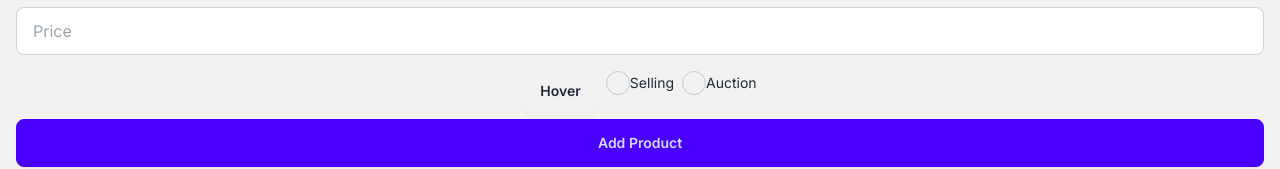
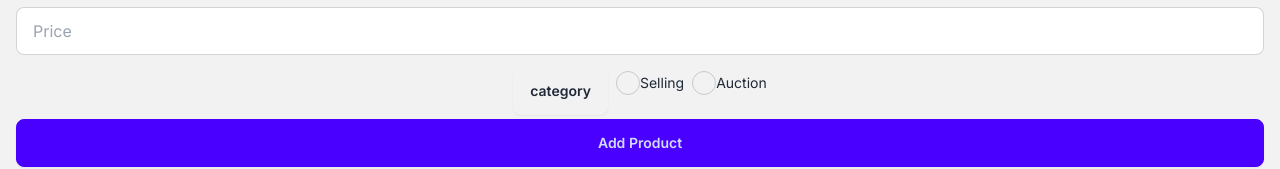
Before and after one commit to FrozeNxSouL/SE-Project, a Next.js app: page /add-product in a window 1280 px wide. Shown: the part 415-584 px from the top of the page. Built offline with nearby package versions, Linux system fonts and the light colour scheme.

Commit message:
add product fixed

```diff
--- a/src/app/add-product/page.tsx
+++ b/src/app/add-product/page.tsx
@@ -39,7 +39,7 @@ function AddProductPage() {
         />
 
         <div className="dropdown">
-          <div tabIndex={0} role="button" className="btn m-1">Hover</div>
+          <div tabIndex={0} role="button" className="btn m-1">category</div>
           <ul tabIndex={0} className="dropdown-content z-[1] menu p-2 shadow bg-base-100 rounded-box w-52">
             {categories.map((value, idx) => (
               <label className="label cursor-pointer justify-normal" key={idx}>
@@ -65,7 +65,6 @@ function AddProductPage() {
           </label>
         </div>
 
-
         <FormSubmitButton
           className="btn-block"
         >
```
